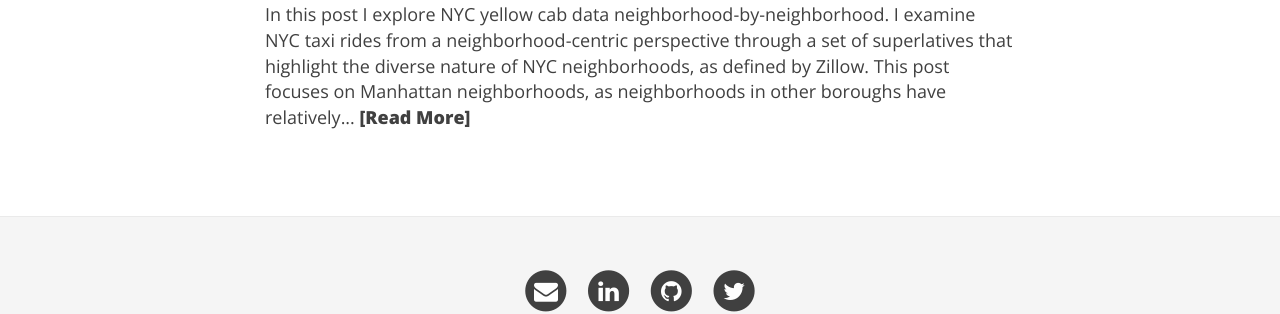
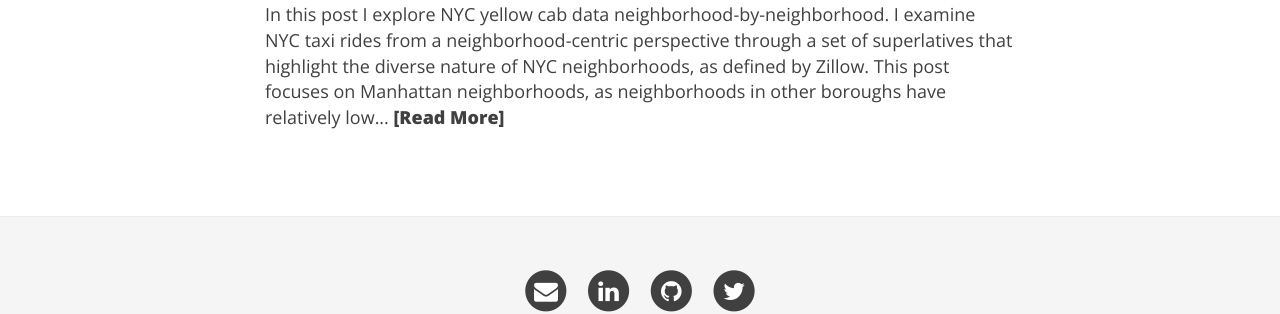
Before and after one commit to rtlee9/rtlee9.github.io, a Jekyll site: the page built from index.html, in a window 1280 px wide. Shown: the part 551-865 px from the top of the page. Built offline with Jekyll 4.4.1, drawn with Linux system fonts in a browser that asks for light colours; nearby versions of some CDN libraries; the list of posts is cut into pages by our own code; some of the changed lines change nothing that is shown.

Commit message:
Merge in latest upstream commits

```diff
--- a/_includes/footer-scripts.html
+++ b/_includes/footer-scripts.html
@@ -1,10 +1,3 @@
-<!-- everything has to be repeated twice because on 2016-02-01 GitHub pages migrated to jekyll 3; see bug https://github.com/jekyll/jekyll/issues/4439 -->
-
-{% if page.common-ext-js %}
-  {% for js in page.common-ext-js %}
-	<script src="{{ js }}"></script>
-  {% endfor %}
-{% endif %}
 {% if layout.common-ext-js %}
   {% for js in layout.common-ext-js %}
 	<script src="{{ js }}"></script>
@@ -16,19 +9,9 @@
 	<script src="{{ js }}"></script>
   {% endfor %}
 {% endif %}
-{% if layout.ext-js %}
-  {% for js in layout.ext-js %}
-	<script src="{{ js }}"></script>
-  {% endfor %}
-{% endif %}
 
 {% if page.js %}
   {% for js in page.js %}
-	<script src="{{ js | prepend: site.baseurl | replace: '//', '/' }}"></script>
-  {% endfor %}
-{% endif %}
-{% if layout.js %}
-  {% for js in layout.js %}
 	<script src="{{ js | prepend: site.baseurl | replace: '//', '/' }}"></script>
   {% endfor %}
 {% endif %}
@@ -47,19 +30,5 @@
     {% endif %}
   {% endfor %}
 {% endif %}
-{% if page.common-js %}
-  {% for js in page.common-js %}
-    <!-- doing something a bit funky here because I want to be careful not to include JQuery twice! -->
-    {% if js contains 'jquery' %}
-      <script>
-      	if (typeof jQuery == 'undefined') {
-      	  document.write('<script src="{{ js | prepend: site.baseurl | replace: "//", "/" }}"></scr' + 'ipt>');
-      	}
-      </script>
-    {% else %}
-	<script src="{{ js | prepend: site.baseurl | replace: '//', '/' }}"></script>
-    {% endif %}
-  {% endfor %}
-{% endif %}
 
 {% include google_analytics.html %}
--- a/_includes/head.html
+++ b/_includes/head.html
@@ -11,39 +11,22 @@
   <meta name="description" content="{{ page.subtitle }}">
   {% endif %}
 
-<script type="text/javascript" src="http://cdn.mathjax.org/mathjax/latest/MathJax.js?config=TeX-AMS-MML_HTMLorMML"></script>
+  <script type="text/javascript" src="http://cdn.mathjax.org/mathjax/latest/MathJax.js?config=TeX-AMS-MML_HTMLorMML"></script>
 
   <link rel="alternate" type="application/rss+xml" title="{{ site.title }} - {{ site.description }}" href="{{ site.baseurl }}/feed.xml" />
 
- <!-- everything has to be repeated twice because on 2016-02-01 GitHub pages migrated to jekyll 3; see bug https://github.com/jekyll/jekyll/issues/4439 -->
-
-  {% if page.common-ext-css %}
-    {% for css in page.common-ext-css %}
-      <link rel="stylesheet" href="{{ css }}" />
-    {% endfor %}
-  {% endif %}
   {% if layout.common-ext-css %}
     {% for css in layout.common-ext-css %}
       <link rel="stylesheet" href="{{ css }}" />
     {% endfor %}
   {% endif %}
 
-  {% if page.common-css %}
-    {% for css in page.common-css %}
-      <link rel="stylesheet" href="{{ css | prepend: site.baseurl | replace: '//', '/' }}" />
-    {% endfor %}
-  {% endif %}
   {% if layout.common-css %}
     {% for css in layout.common-css %}
       <link rel="stylesheet" href="{{ css | prepend: site.baseurl | replace: '//', '/' }}" />
     {% endfor %}
   {% endif %}
 
-  {% if page.common-googlefonts %}
-    {% for font in page.common-googlefonts %}
-      <link rel="stylesheet" href="//fonts.googleapis.com/css?family={{ font }}" />
-    {% endfor %}
-  {% endif %}
   {% if layout.common-googlefonts %}
     {% for font in layout.common-googlefonts %}
       <link rel="stylesheet" href="//fonts.googleapis.com/css?family={{ font }}" />
@@ -55,19 +38,9 @@
       <link rel="stylesheet" href="{{ css }}" />
     {% endfor %}
   {% endif %}
-  {% if layout.ext-css %}
-    {% for css in layout.ext-css %}
-      <link rel="stylesheet" href="{{ css }}" />
-    {% endfor %}
-  {% endif %}
 
   {% if page.css %}
     {% for css in page.css %}
-      <link rel="stylesheet" href="{{ css | prepend: site.baseurl | replace: '//', '/' }}" />
-    {% endfor %}
-  {% endif %}
-  {% if layout.css %}
-    {% for css in layout.css %}
       <link rel="stylesheet" href="{{ css | prepend: site.baseurl | replace: '//', '/' }}" />
     {% endfor %}
   {% endif %}
@@ -77,30 +50,33 @@
       <link rel="stylesheet" href="//fonts.googleapis.com/css?family={{ font }}" />
     {% endfor %}
   {% endif %}
-  {% if layout.googlefonts %}
-    {% for font in layout.googlefonts %}
-      <link rel="stylesheet" href="//fonts.googleapis.com/css?family={{ font }}" />
-    {% endfor %}
-  {% endif %}
 
   <!-- Facebook OpenGraph tags -->
   <meta property="og:title" content="{% if page.title %}{{ page.title }}{% else %}{{ site.title }}{% endif %}" />
   <meta property="og:type" content="website" />
-
   {% if page.id %}
   <meta property="og:url" content="{{ site.url }}{{ page.url }}/" />
   {% else %}
   <meta property="og:url" content="{{ site.url }}{{ page.url | remove: '/index.html' | remove: '.html' }}" />
   {% endif %}
-
-  {% if page.fb-img %}
-  <meta property="og:image" content="{{ page.fb-img }}" />
+  {% if page.share-img %}
+  <meta property="og:image" content="{{ page.share-img }}" />
   {% elsif site.avatar %}
   <meta property="og:image" content="{{ site.url }}{{ site.avatar }}" />
   {% else %}
   <meta property="og:image" content="" />
   {% endif %}
 
-  {% seo %}
+  <!-- Twitter summary cards -->
+  <meta name="twitter:card" content="summary" />
+  <meta name="twitter:site" content="@{{ site.author.twitter }}" />
+  <meta name="twitter:creator" content="@{{ site.author.twitter }}" />
+  <meta name="twitter:title" content="{% if page.title %}{{ page.title }}{% else %}{{ site.title }}{% endif %}" />
+  <meta name="twitter:description" content="{{ page.content | strip_html | xml_escape | truncatewords: 50 }}" />
+  {% if page.share-img %}
+  <meta name="twitter:image" content="{{ page.share-img }}" />
+  {% elsif site.avatar %}
+  <meta name="twitter:image" content="{{ site.url }}{{ site.avatar }}" />
+  {% endif %}
 
 </head>
--- a/css/main.css
+++ b/css/main.css
@@ -31,6 +31,9 @@
 blockquote {
   color: #808080;
   font-style: italic;
+}
+blockquote p:first-child {
+  margin-top: 0;
 }
 hr.small {
   max-width: 100px;
--- a/index.html
+++ b/index.html
@@ -22,7 +22,7 @@
     </p>
 
     <div class="post-entry">
-      {{ post.content | truncatewords: 50 | strip_html | xml_escape}}
+      {{ post.content | strip_html | xml_escape | truncatewords: 50 }}
 	  <a href="{{ post.url | prepend: site.baseurl }}" class="post-read-more">[Read&nbsp;More]</a>
     </div>
 
```
Also changed, not shown: Gemfile.lock.
